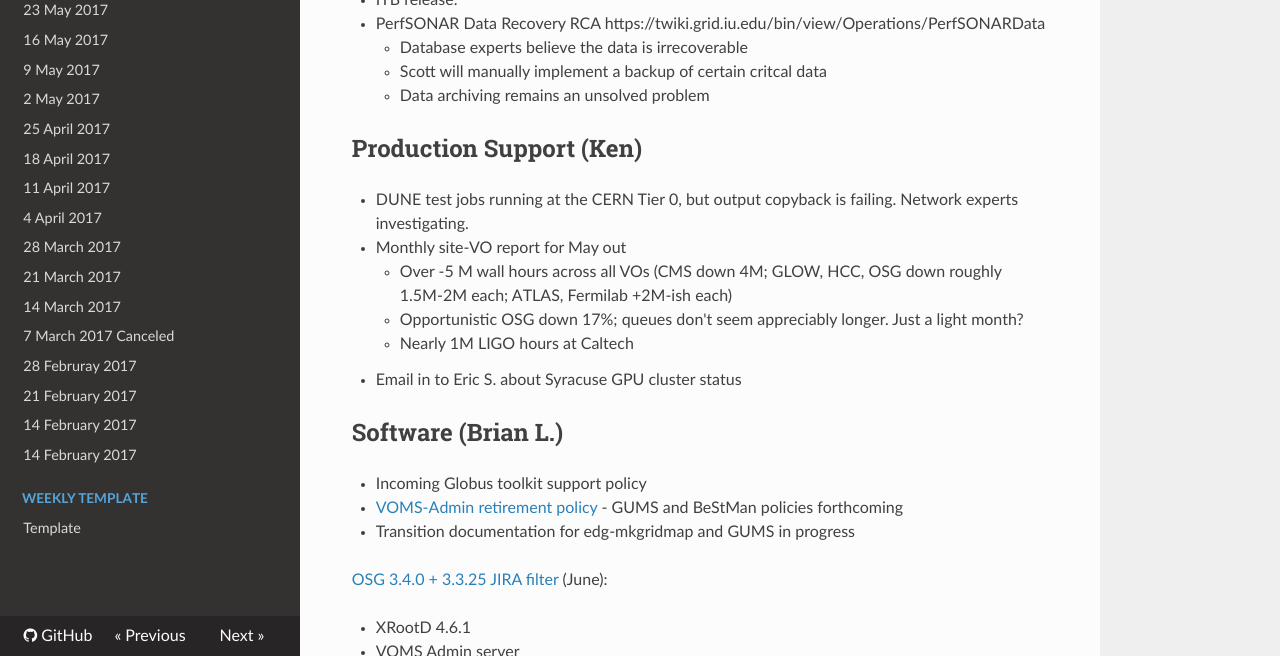
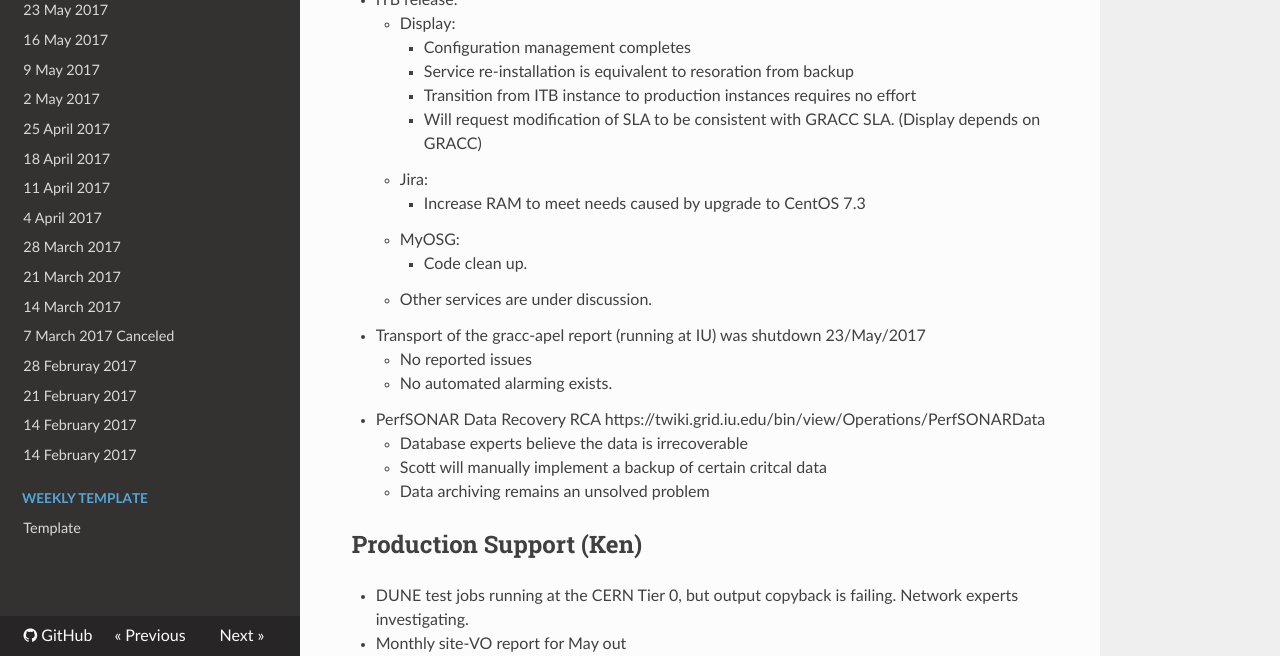
Before and after one commit to zsshah/production, an MkDocs documentation site: the page built from docs/WeeklyMinutes/06June2017.md, in a window 1280 px wide and 900 px high, scrolled down 1291 px, cut to the strip 244-900 px from the top of the window. Built offline with MkDocs 1.6.1, drawn with Linux system fonts in a browser that asks for light colours; nearby versions of some CDN libraries; old or Windows-style settings are respelled for this version of MkDocs.

Commit message:
Update 06June2017.md

```diff
--- a/docs/WeeklyMinutes/06June2017.md
+++ b/docs/WeeklyMinutes/06June2017.md
@@ -32,6 +32,19 @@
    * [PerfSonar](http://maddash.aglt2.org/maddash-webui/index.cgi?dashboard=OSG\%20Grid\%20Operations\%20Center\%20Test\%20Mesh\%20Config)
    * <img src="http://steige.grid.iu.edu/steige/05Jun2017.osg-flock.png" width='630' height='390'  /><br>
    * ITB release.
+      * Display:
+         * Configuration management completes
+         * Service re-installation is equivalent to resoration from backup
+         * Transition from ITB instance to production instances requires no effort
+         * Will request modification of SLA to be consistent with GRACC SLA. (Display depends on GRACC)
+      * Jira:
+         * Increase RAM to meet needs caused by upgrade to CentOS 7.3
+      * MyOSG:
+         * Code clean up.
+      * Other services are under discussion.
+   * Transport of the gracc-apel report (running at IU) was shutdown 23/May/2017
+      * No reported issues
+      * No automated alarming exists.
    * PerfSONAR Data Recovery RCA https://twiki.grid.iu.edu/bin/view/Operations/PerfSONARData
       * Database experts believe the data is irrecoverable
       * Scott will manually implement a backup of certain critcal data
```
